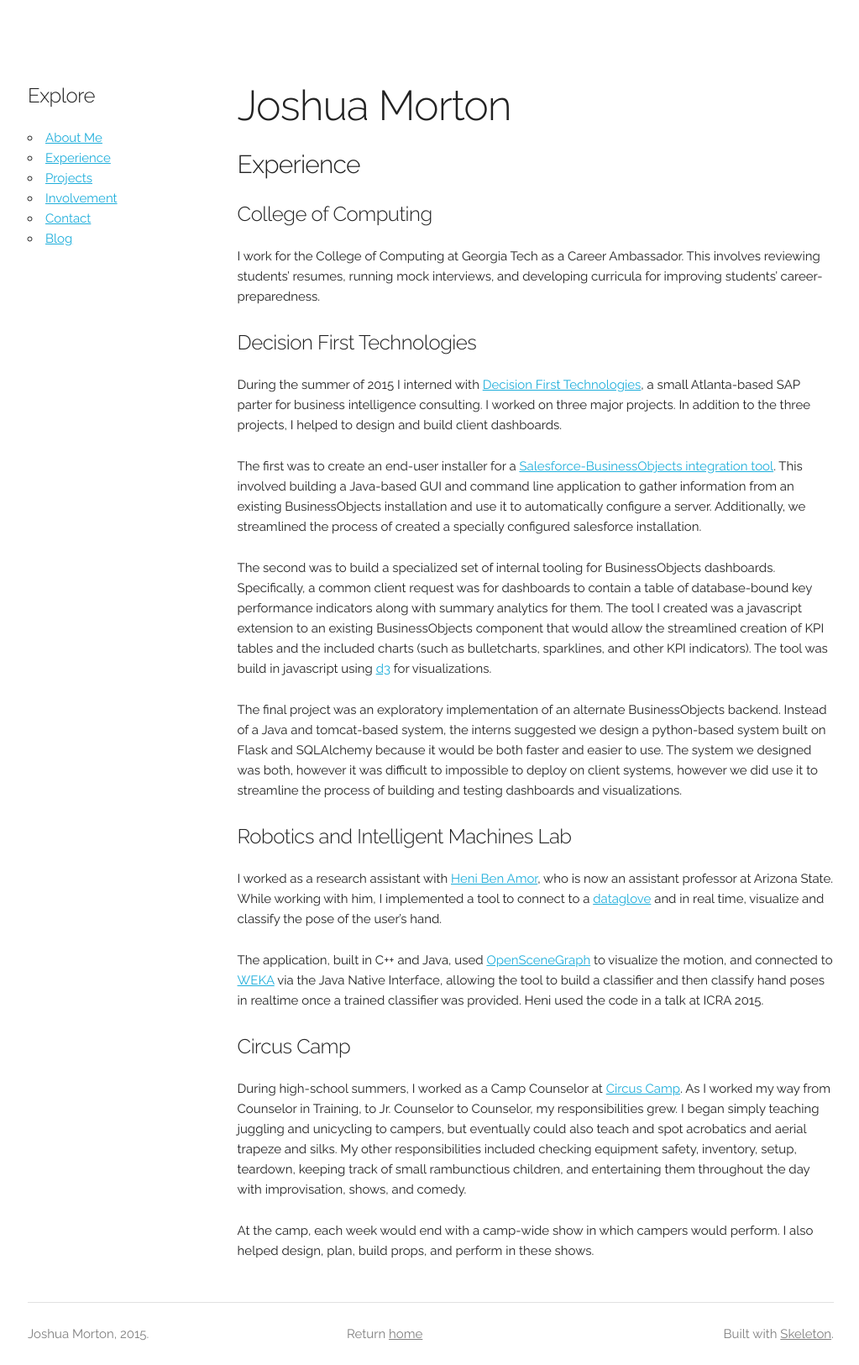
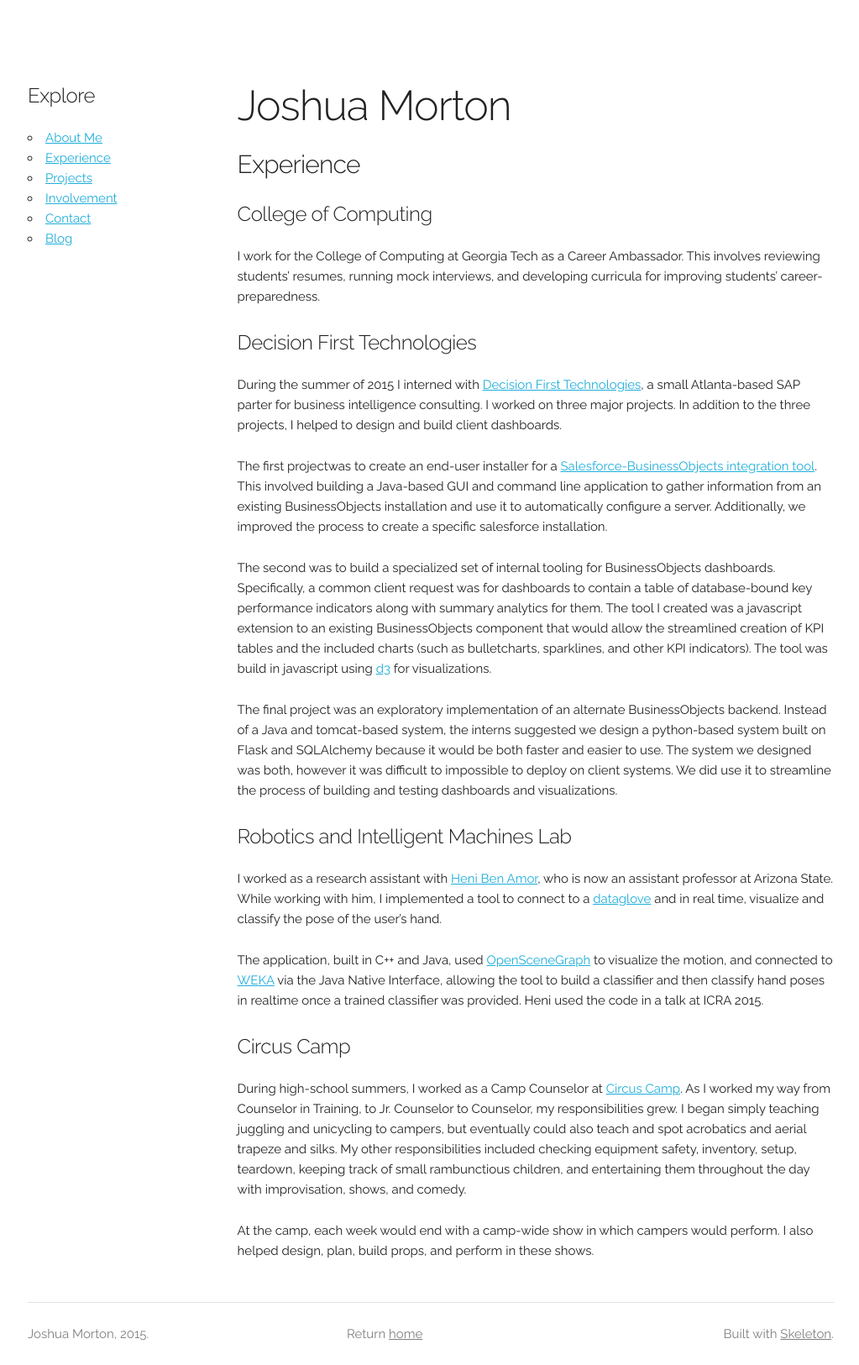
Before and after one commit to joshuamorton/joshuamorton.github.com, a Jekyll site: the page built from experience.md, in a window 1280 px wide. Shown: the whole page at 84% size, without its empty margins (127-1150 px from the left). Built offline with Jekyll 4.4.1, drawn with Linux system fonts in a browser that asks for light colours; Markdown is read by kramdown in place of the engine named in the settings.

Commit message:
fixed typos and things

```diff
--- a/experience.md
+++ b/experience.md
@@ -13,11 +13,11 @@ I work for the College of Computing at Georgia Tech as a Career Ambassador. This
 #####Decision First Technologies
 During the summer of 2015 I interned with [Decision First Technologies](http://www.decisionfirst.com/), a small Atlanta-based SAP parter for business intelligence consulting. I worked on three major projects. In addition to the three projects, I helped to design and build client dashboards.
 
-The first was to create an end-user installer for a [Salesforce-BusinessObjects integration tool](http://www.decisionfirst.com/offerings/salesforce-connect-for-sap-analytics/). This involved building a Java-based GUI and command line application to gather information from an existing BusinessObjects installation and use it to automatically configure a server. Additionally, we streamlined the process of created a specially configured salesforce installation.
+The first projectwas to create an end-user installer for a [Salesforce-BusinessObjects integration tool](http://www.decisionfirst.com/offerings/salesforce-connect-for-sap-analytics/). This involved building a Java-based GUI and command line application to gather information from an existing BusinessObjects installation and use it to automatically configure a server. Additionally, we improved the process to create a specific salesforce installation.
 
 The second was to build a specialized set of internal tooling for BusinessObjects dashboards. Specifically, a common client request was for dashboards to contain a table of database-bound key performance indicators along with summary analytics for them. The tool I created was a javascript extension to an existing BusinessObjects component that would allow the streamlined creation of KPI tables and the included charts (such as bulletcharts, sparklines, and other KPI indicators). The tool was build in javascript using [d3](http://d3js.org/) for visualizations.
 
-The final project was an exploratory implementation of an alternate BusinessObjects backend. Instead of a Java and tomcat-based system, the interns suggested we design a python-based system built on Flask and SQLAlchemy because it would be both faster and easier to use. The system we designed was both, however it was difficult to impossible to deploy on client systems, however we did use it to streamline the process of building and testing dashboards and visualizations.
+The final project was an exploratory implementation of an alternate BusinessObjects backend. Instead of a Java and tomcat-based system, the interns suggested we design a python-based system built on Flask and SQLAlchemy because it would be both faster and easier to use. The system we designed was both, however it was difficult to impossible to deploy on client systems. We did use it to streamline the process of building and testing dashboards and visualizations.
 
 #####Robotics and Intelligent Machines Lab
 I worked as a research assistant with [Heni Ben Amor](http://henibenamor.weebly.com/), who is now an assistant professor at Arizona State. While working with him, I implemented a tool to connect to a [dataglove](https://en.wikipedia.org/wiki/Wired_glove) and in real time, visualize and classify the pose of the user's hand.
```
Also changed, not shown: index.md (+1 -1 lines), involvement.md (+1 -1 lines), projects.md (+1 -1 lines).
